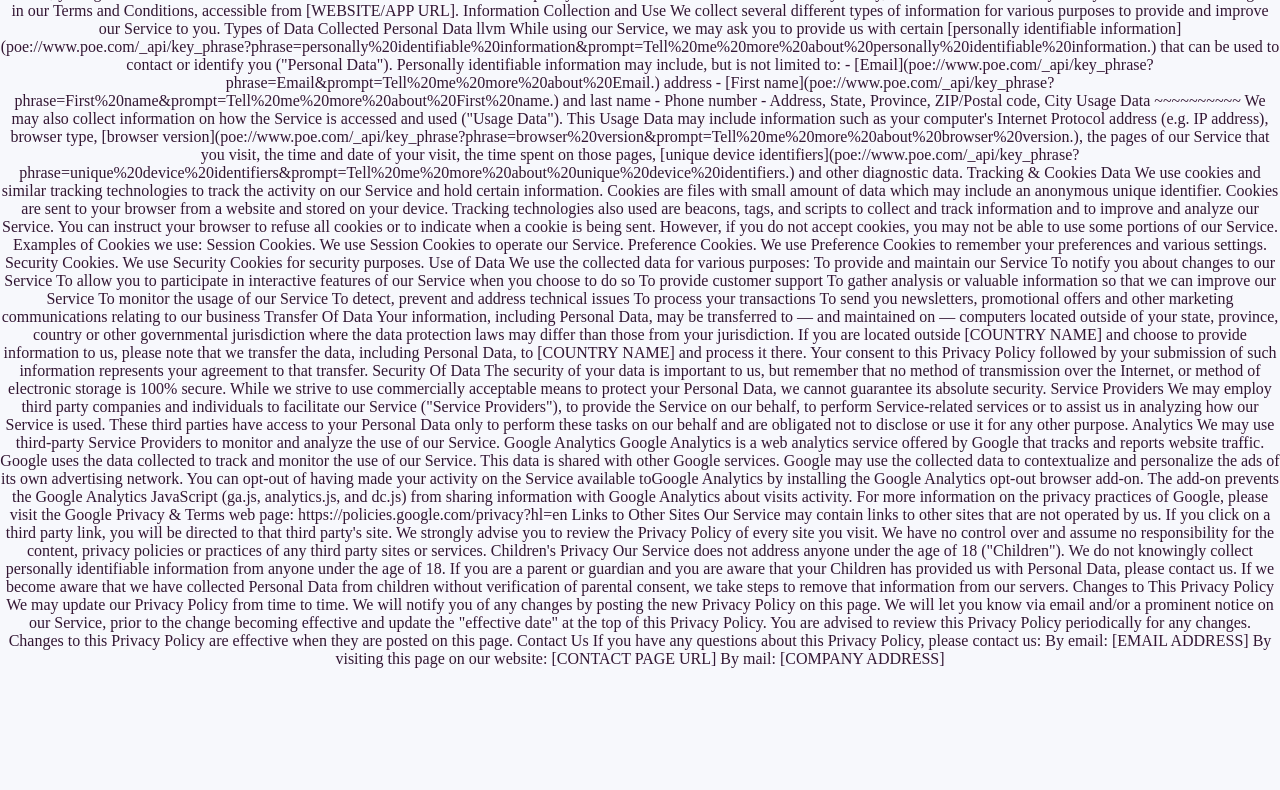
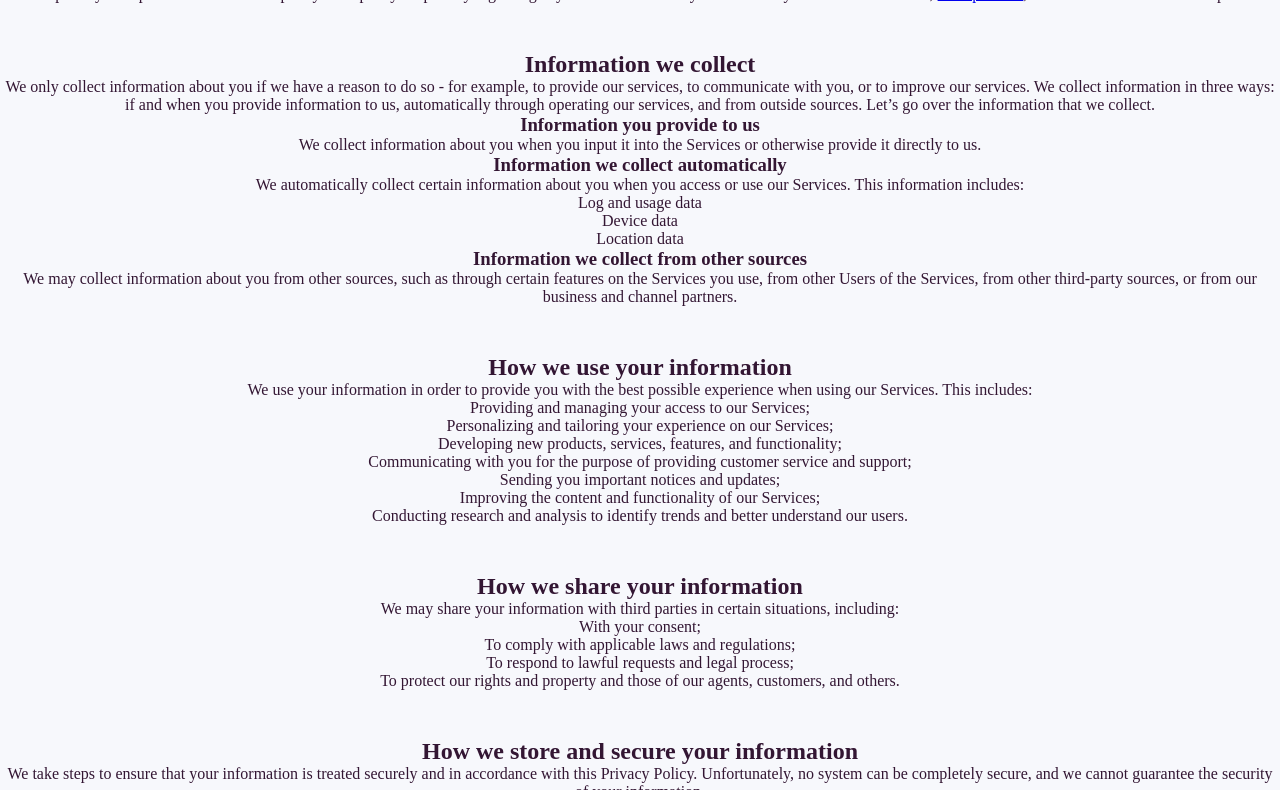
Before and after one commit to Kriss004/myWebhook, a website: page public/index.html in a window 1280 px wide. Shown: the part 52-842 px from the top of the page. Before the commit the page ends 800 px from the top, so only its background shows below. Drawn offline with Linux system fonts and the light colour scheme.

Commit message:
Cleanup & Privacy update

```diff
--- a/controller.js
+++ b/controller.js
@@ -16,7 +16,7 @@ const app = express();
 app.use(json());
 app.use(urlencoded({ extended: true }));
 
-app.use(express.static('public'));
+//app.use(express.static('public'));
 
 let test = (req, res) => {
     //res.sendFile('index.ejs');
@@ -119,6 +119,7 @@ let postWebhook = (req, res) => {
 
 let privacy = (req, res) => {
     //res.sendFile('../public/index.html');
+    app.use(express.static('./public'));
 };
 
 
--- a/public/index.html
+++ b/public/index.html
@@ -11,110 +11,86 @@
 
 <main>
 
-    PRIVACY POLICY
+    <!DOCTYPE html>
+<html>
+<head>
+	<title>Privacy Policy</title>
+</head>
+<body>
+    <h1>Privacy Policy</h1>
 
-Last updated: [DATE]
+    <p>Your privacy is important to us. It is our policy to respect your privacy regarding any information we may collect
+        from you across our website, <a href="#">example.com</a>, and other sites we own and operate.</p>
 
-[COMPANY NAME] ("us", "we", or "our") operates [WEBSITE/APP NAME] (the "Service"). This page informs you of our policies regarding the collection, use, and disclosure of personal data when you use our Service and the choices you have associated with that data.
+    <h2>Information we collect</h2>
 
-We use your data to provide and improve the Service. By using the Service, you agree to the collection and use of information in accordance with this policy. Unless otherwise defined in this Privacy Policy, terms used in this Privacy Policy have the same meanings as in our Terms and Conditions, accessible from [WEBSITE/APP URL].
-Information Collection and Use
+    <p>We only collect information about you if we have a reason to do so - for example, to provide our services, to
+        communicate with you, or to improve our services. We collect information in three ways: if and when you provide
+        information to us, automatically through operating our services, and from outside sources. Let’s go over the
+        information that we collect.</p>
 
-We collect several different types of information for various purposes to provide and improve our Service to you.
-Types of Data Collected
+    <h3>Information you provide to us</h3>
 
-Personal Data
-llvm
+    <p>We collect information about you when you input it into the Services or otherwise provide it directly to us.</p>
 
+    <h3>Information we collect automatically</h3>
 
-While using our Service, we may ask you to provide us with certain [personally identifiable information](poe://www.poe.com/_api/key_phrase?phrase=personally%20identifiable%20information&prompt=Tell%20me%20more%20about%20personally%20identifiable%20information.) that can be used to contact or identify you ("Personal Data"). Personally identifiable information may include, but is not limited to:
+    <p>We automatically collect certain information about you when you access or use our Services. This information
+        includes:</p>
 
-- [Email](poe://www.poe.com/_api/key_phrase?phrase=Email&prompt=Tell%20me%20more%20about%20Email.) address
-- [First name](poe://www.poe.com/_api/key_phrase?phrase=First%20name&prompt=Tell%20me%20more%20about%20First%20name.) and last name
-- Phone number
-- Address, State, Province, ZIP/Postal code, City
+    <ul>
+        <li>Log and usage data</li>
+        <li>Device data</li>
+        <li>Location data</li>
+    </ul>
 
-Usage Data
-~~~~~~~~~~
+    <h3>Information we collect from other sources</h3>
 
-We may also collect information on how the Service is accessed and used ("Usage Data"). This Usage Data may include information such as your computer's Internet Protocol address (e.g. IP address), browser type, [browser version](poe://www.poe.com/_api/key_phrase?phrase=browser%20version&prompt=Tell%20me%20more%20about%20browser%20version.), the pages of our Service that you visit, the time and date of your visit, the time spent on those pages, [unique device identifiers](poe://www.poe.com/_api/key_phrase?phrase=unique%20device%20identifiers&prompt=Tell%20me%20more%20about%20unique%20device%20identifiers.) and other diagnostic data.
+    <p>We may collect information about you from other sources, such as through certain features on the Services you use,
+        from other Users of the Services, from other third-party sources, or from our business and channel partners.</p>
 
-Tracking & Cookies Data
+    <h2>How we use your information</h2>
 
-We use cookies and similar tracking technologies to track the activity on our Service and hold certain information.
+    <p>We use your information in order to provide you with the best possible experience when using our Services. This
+        includes:</p>
 
-Cookies are files with small amount of data which may include an anonymous unique identifier. Cookies are sent to your browser from a website and stored on your device. Tracking technologies also used are beacons, tags, and scripts to collect and track information and to improve and analyze our Service.
+    <ul>
+        <li>Providing and managing your access to our Services;</li>
+        <li>Personalizing and tailoring your experience on our Services;</li>
+        <li>Developing new products, services, features, and functionality;</li>
+        <li>Communicating with you for the purpose of providing customer service and support;</li>
+        <li>Sending you important notices and updates;</li>
+        <li>Improving the content and functionality of our Services;</li>
+        <li>Conducting research and analysis to identify trends and better understand our users.</li>
+    </ul>
 
-You can instruct your browser to refuse all cookies or to indicate when a cookie is being sent. However, if you do not accept cookies, you may not be able to use some portions of our Service.
+    <h2>How we share your information</h2>
 
-Examples of Cookies we use:
+    <p>We may share your information with third parties in certain situations, including:</p>
 
-    Session Cookies. We use Session Cookies to operate our Service.
-    Preference Cookies. We use Preference Cookies to remember your preferences and various settings.
-    Security Cookies. We use Security Cookies for security purposes.
+    <ul>
+        <li>With your consent;</li>
+        <li>To comply with applicable laws and regulations;</li>
+        <li>To respond to lawful requests and legal process;</li>
+        <li>To protect our rights and property and those of our agents, customers, and others.</li>
+    </ul>
 
-Use of Data
+    <h2>How we store and secure your information</h2>
 
-We use the collected data for various purposes:
+    <p>We take steps to ensure that your information is treated securely and in accordance with this Privacy Policy.
+        Unfortunately, no system can be completely secure, and we cannot guarantee the security of your information.</p>
 
-    To provide and maintain our Service
-    To notify you about changes to our Service
-    To allow you to participate in interactive features of our Service when you choose to do so
-    To provide customer support
-    To gather analysis or valuable information so that we can improve our Service
-    To monitor the usage of our Service
-    To detect, prevent and address technical issues
-    To process your transactions
-    To send you newsletters, promotional offers and other marketing communications relating to our business
+    <h2>Changes to this Privacy Policy</h2>
 
-Transfer Of Data
+    <p>We may update this Privacy Policy from time to time. We will notify you of any changes by posting the new Privacy
+        Policy on this page.</p>
 
-Your information, including Personal Data, may be transferred to — and maintained on — computers located outside of your state, province, country or other governmental jurisdiction where the data protection laws may differ than those from your jurisdiction.
+    <h2>Contact Us</h2>
 
-If you are located outside [COUNTRY NAME] and choose to provide information to us, please note that we transfer the data, including Personal Data, to [COUNTRY NAME] and process it there.
-
-Your consent to this Privacy Policy followed by your submission of such information represents your agreement to that transfer.
-Security Of Data
-
-The security of your data is important to us, but remember that no method of transmission over the Internet, or method of electronic storage is 100% secure. While we strive to use commercially acceptable means to protect your Personal Data, we cannot guarantee its absolute security.
-Service Providers
-
-We may employ third party companies and individuals to facilitate our Service ("Service Providers"), to provide the Service on our behalf, to perform Service-related services or to assist us in analyzing how our Service is used.
-
-These third parties have access to your Personal Data only to perform these tasks on our behalf and are obligated not to disclose or use it for any other purpose.
-Analytics
-
-We may use third-party Service Providers to monitor and analyze the use of our Service.
-
-    Google Analytics
-    Google Analytics is a web analytics service offered by Google that tracks and reports website traffic. Google uses the data collected to track and monitor the use of our Service. This data is shared with other Google services. Google may use the collected data to contextualize and personalize the ads of its own advertising network.
-    You can opt-out of having made your activity on the Service available toGoogle Analytics by installing the Google Analytics opt-out browser add-on. The add-on prevents the Google Analytics JavaScript (ga.js, analytics.js, and dc.js) from sharing information with Google Analytics about visits activity.
-
-For more information on the privacy practices of Google, please visit the Google Privacy & Terms web page: https://policies.google.com/privacy?hl=en
-Links to Other Sites
-
-Our Service may contain links to other sites that are not operated by us. If you click on a third party link, you will be directed to that third party's site. We strongly advise you to review the Privacy Policy of every site you visit.
-
-We have no control over and assume no responsibility for the content, privacy policies or practices of any third party sites or services.
-Children's Privacy
-
-Our Service does not address anyone under the age of 18 ("Children").
-
-We do not knowingly collect personally identifiable information from anyone under the age of 18. If you are a parent or guardian and you are aware that your Children has provided us with Personal Data, please contact us. If we become aware that we have collected Personal Data from children without verification of parental consent, we take steps to remove that information from our servers.
-Changes to This Privacy Policy
-
-We may update our Privacy Policy from time to time. We will notify you of any changes by posting the new Privacy Policy on this page.
-
-We will let you know via email and/or a prominent notice on our Service, prior to the change becoming effective and update the "effective date" at the top of this Privacy Policy.
-
-You are advised to review this Privacy Policy periodically for any changes. Changes to this Privacy Policy are effective when they are posted on this page.
-Contact Us
-
-If you have any questions about this Privacy Policy, please contact us:
-
-    By email: [EMAIL ADDRESS]
-    By visiting this page on our website: [CONTACT PAGE URL]
-    By mail: [COMPANY ADDRESS]
+    <p>If you have any questions or concerns about this Privacy Policy, please contact us at <a
+            href="info@bomamabati.co.ke">info@bomamabati.co.ke</a>.</p>
+</body>
+</html>
 
 
     <!--<h2>Facebook Messages</h2>
```
